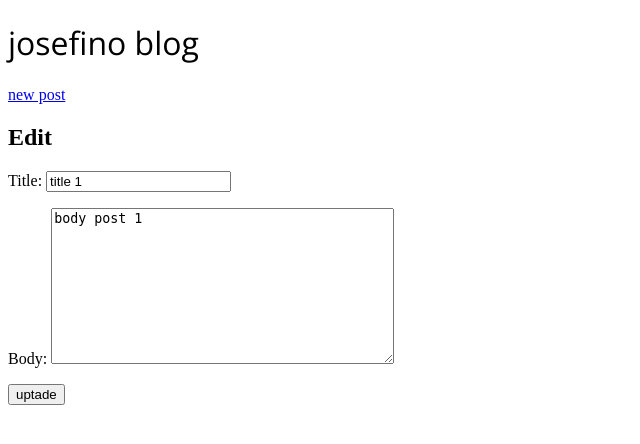
After one commit to J3sZ/project5, a Django app: page /post/1/edit/ in a window 1280 px wide. The commit adds this page. Shown: the top 444 px of the page, without its empty margins (0-640 px from the left). Run offline with Django 5.2, Linux system fonts and the light colour scheme; data comes from the database, SQL or seed files in the repository.

Commit message:
funciona edit

```diff
--- a/blogs/urls.py
+++ b/blogs/urls.py
@@ -1,7 +1,8 @@
 from django.urls import path
-from .views import BlogListview, BlogDetailView, BlogCreateView
+from .views import BlogListview, BlogDetailView, BlogCreateView, BlogUptadeview
 urlpatterns = [
     path("", BlogListview.as_view(), name="home"),
     path("post/<int:pk>/", BlogDetailView.as_view(), name= "post_detail" ),
     path("post/new/", BlogCreateView.as_view(), name="create_post" ),
+    path("post/<int:pk>/edit/", BlogUptadeview.as_view(), name="post_edit" ),
 ]
--- a/blogs/views.py
+++ b/blogs/views.py
@@ -1,5 +1,5 @@
 from django.views.generic import ListView, DetailView
-from django.views.generic.edit import CreateView
+from django.views.generic.edit import CreateView,UpdateView
 from .models import post
 
 # Create your views here.
@@ -17,3 +17,8 @@ class BlogCreateView(CreateView):
     model = post
     template_name = "new_post.html"
     fields = ["title", "author", "body"]
+
+class BlogUptadeview(UpdateView):
+    model = post
+    template_name = "uptade.html"
+    fields = [ "title", "body"]
--- a/templates/post_detail.html
+++ b/templates/post_detail.html
@@ -4,4 +4,5 @@
     <h2>{{ post.title }}</h2>
     <p>{{ post.author }}</p>
     <p>{{ post.body }}</p>
+    <a href="{% url 'post_edit' post.pk %}"> Edit</a>
 {% endblock content %}
--- /dev/null
+++ b/templates/uptade.html
@@ -0,0 +1,9 @@
+{% extends "base.html" %}
+
+{% block content %}
+    <h1>Edit</h1>
+    <form action="" method="post">{% csrf_token %}
+        {{ form.as_p }}
+        <input type="submit" value="uptade">
+    </form>
+{% endblock content %}
```
